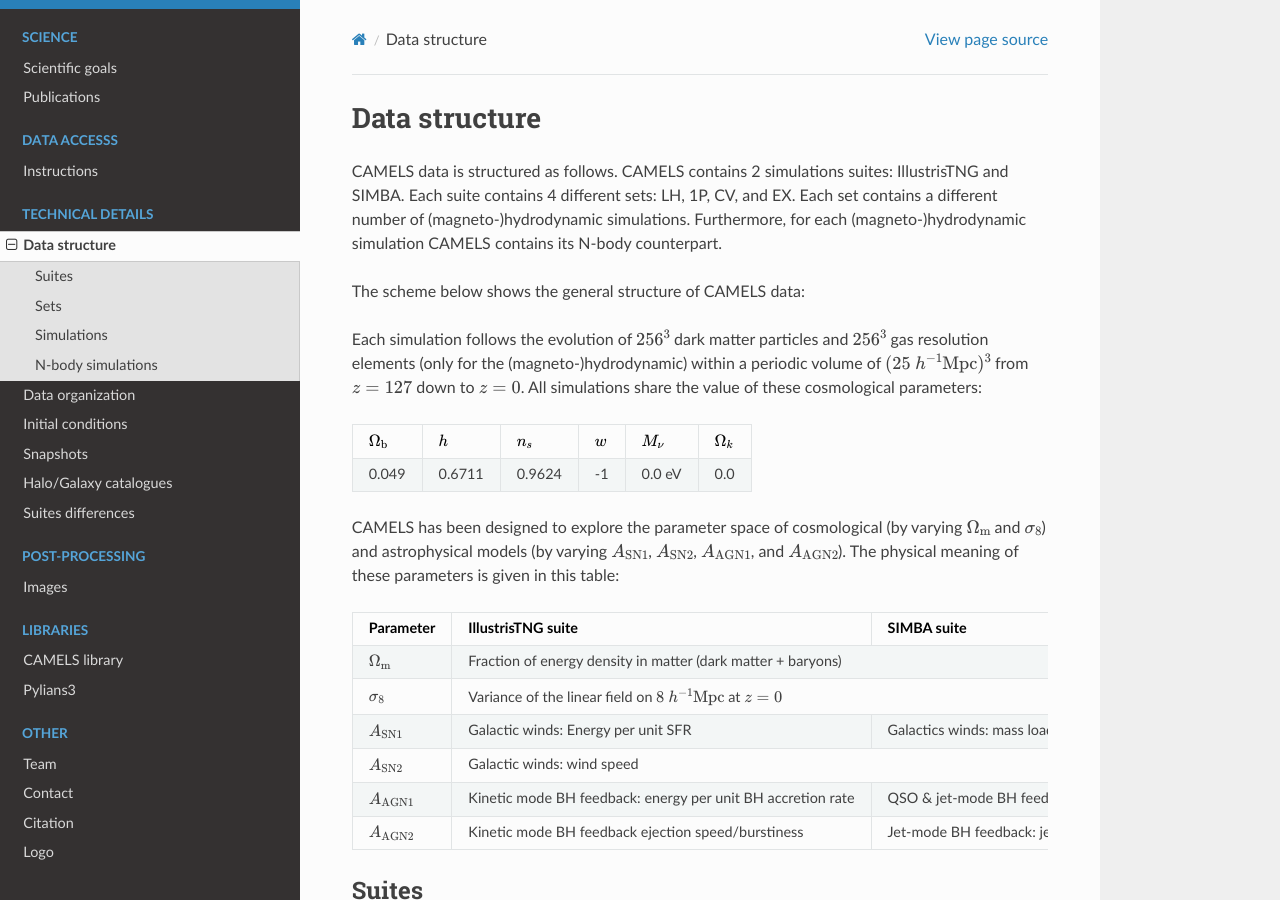
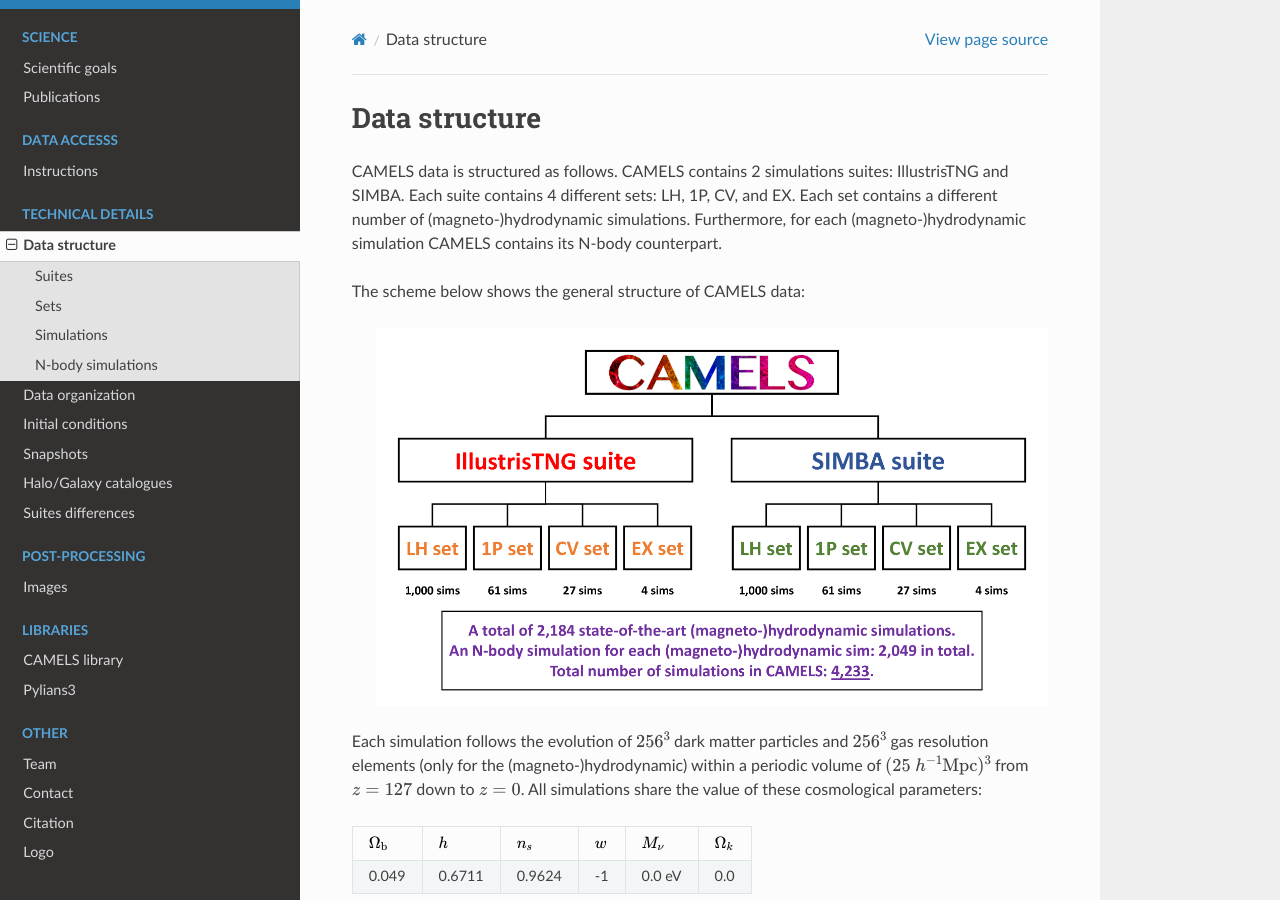
Before and after one commit to franciscovillaescusa/CAMELS, a Sphinx documentation site: the page built from docs/source/structure.rst, in a window 1280 px wide and 900 px high. Built offline with Sphinx 7.4.7 and the Read the Docs theme 2.0.0, drawn with Linux system fonts in a browser that asks for light colours.

Commit message:
Update structure.rst

```diff
--- a/docs/source/structure.rst
+++ b/docs/source/structure.rst
@@ -6,8 +6,8 @@ CAMELS data is structured as follows. CAMELS contains 2 simulations suites: Illu
 
 The scheme below shows the general structure of CAMELS data:
 
- .. image: Sims_scheme.png
-    :alt:
+ .. image:: Sims_scheme.png
+    :alt: CAMELS Data structure
 Each simulation follows the evolution of :math:`256^3` dark matter particles and :math:`256^3` gas resolution elements (only for the (magneto-)hydrodynamic) within a periodic volume of :math:`(25~h^{-1}{\rm Mpc})^3` from :math:`z=127` down to :math:`z=0`. All simulations share the value of these cosmological parameters:
 
 +-----------------------+-----------+----------------+-----------+---------------+-----------------+
```
